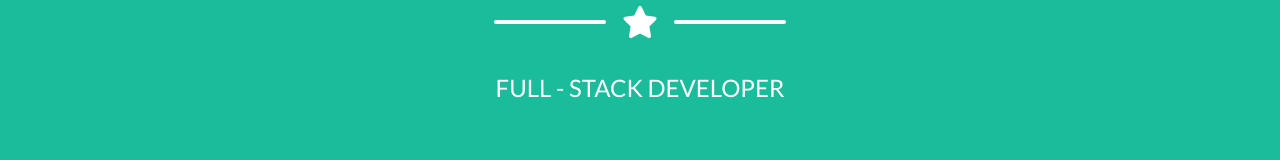
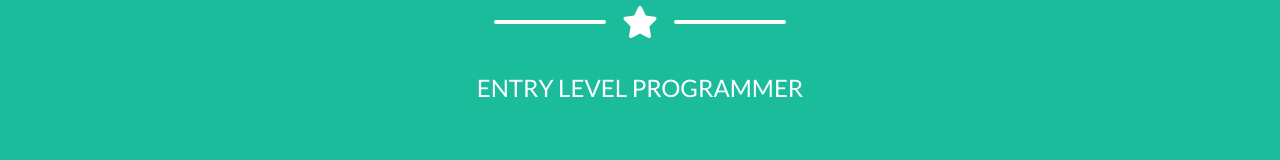
Before and after one commit to intellectualbandit/about-me, a plain HTML site: page index.html in a window 1280 px wide. Shown: the part 638-798 px from the top of the page. Drawn offline with nearby package versions, Linux system fonts and the light colour scheme.

Commit message:
FASDF
FASDFDF

```diff
--- a/index.html
+++ b/index.html
@@ -50,7 +50,7 @@
                     <div class="divider-custom-line"></div>
                 </div>
                 <!-- Masthead Subheading-->
-                <p class="masthead-subheading font-weight-light mb-0">FULL - STACK DEVELOPER</p>
+                <p class="masthead-subheading font-weight-light mb-0">ENTRY LEVEL PROGRAMMER</p>
             </div>
         </header>
         <!-- Portfolio Section-->
```
